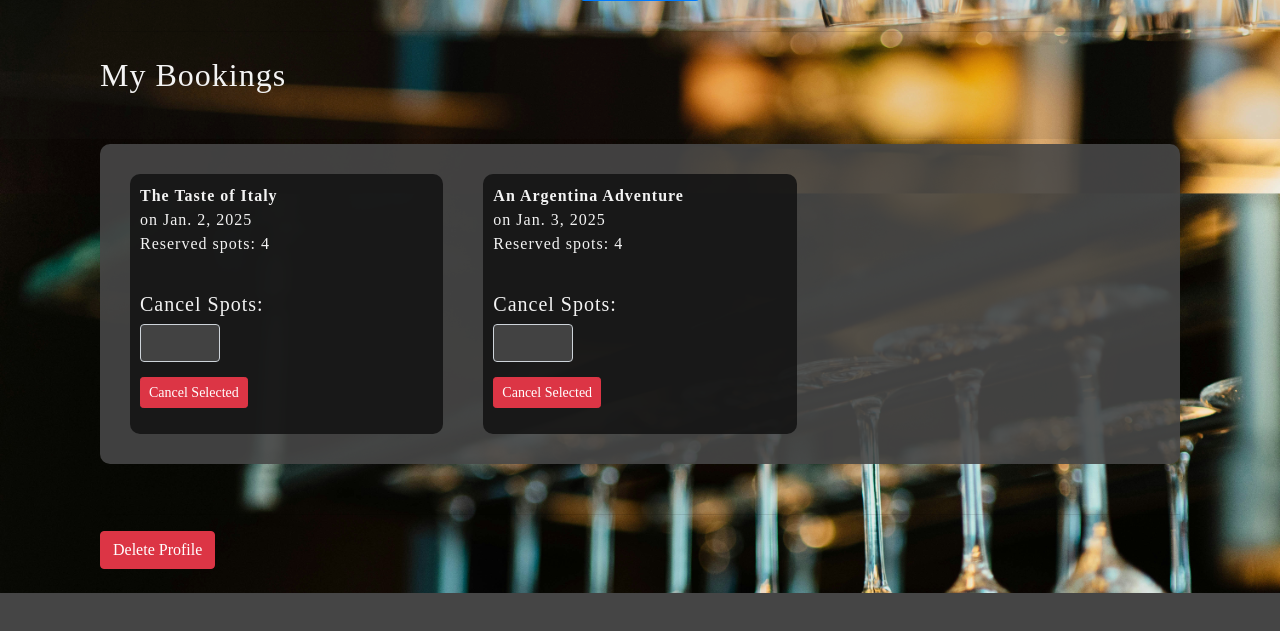
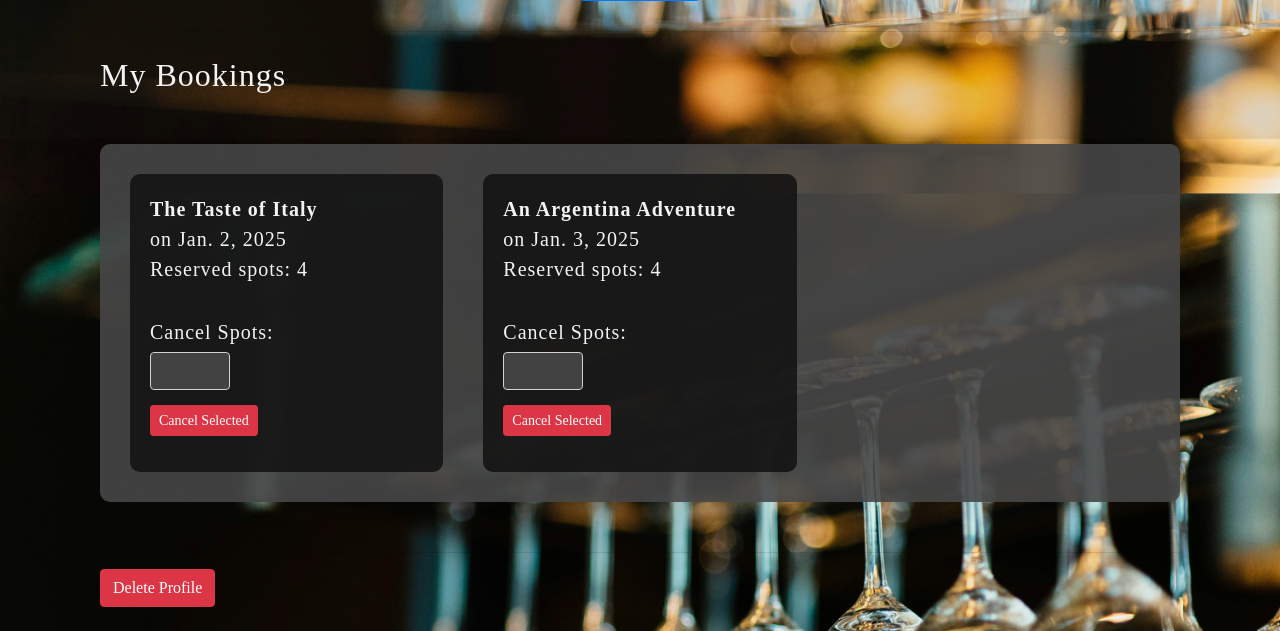
Before and after one commit to TerryLoc/wine-bar-project, a Django app: page /wine_cellar/profile/ in a window 1280 px wide. Shown: the part 661-1292 px from the top of the page. Before the commit the page ends 1254 px from the top, so only its background shows below. Run offline with Django 5.2, Linux system fonts and the light colour scheme; a user stored in the database is signed in; data comes from the database, SQL or seed files in the repository; some libraries are stand-ins or nearby versions; some web fonts are replaced.

Commit message:
style: update font size for improved readability

```diff
--- a/static/css/styles.css
+++ b/static/css/styles.css
@@ -406,11 +406,12 @@
 
 .user_bookings ul li {
   margin: 10px;
-  padding: 10px;
+  padding: 20px;
   background-color: var(--bg-color2);
   border-radius: 10px;
   display: flex;
   flex-direction: column;
+  font-size: 1.25rem;
 }
 
 .btn-group-sm > .btn,
```
